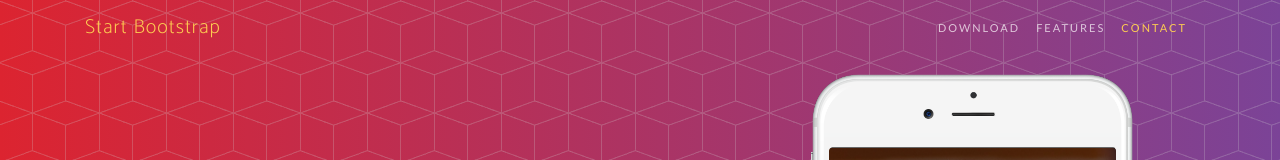
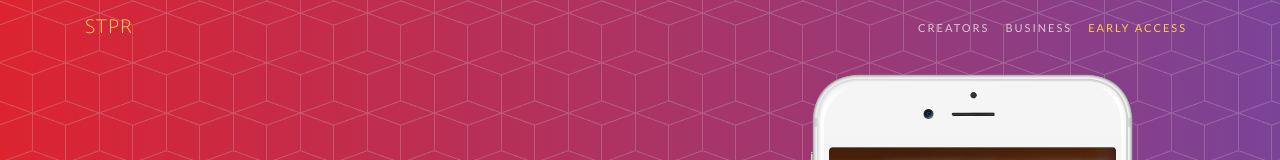
Before and after one commit to SnowdogApps/galileo, a website with bundled scripts: page index.html in a window 1280 px wide. Shown: the top 160 px of the page. Built offline with nearby package versions, Linux system fonts and the light colour scheme; a web font is replaced by a local one.

Commit message:
changing navigation bar

```diff
--- a/index.html
+++ b/index.html
@@ -33,7 +33,7 @@
   <!-- Navigation -->
   <nav class="navbar navbar-expand-lg navbar-light fixed-top" id="mainNav">
     <div class="container">
-      <a class="navbar-brand js-scroll-trigger" href="#page-top">Start Bootstrap</a>
+      <a class="navbar-brand js-scroll-trigger" href="#page-top">STPR</a>
       <button class="navbar-toggler navbar-toggler-right" type="button" data-toggle="collapse" data-target="#navbarResponsive" aria-controls="navbarResponsive" aria-expanded="false" aria-label="Toggle navigation">
         Menu
         <i class="fas fa-bars"></i>
@@ -41,13 +41,13 @@
       <div class="collapse navbar-collapse" id="navbarResponsive">
         <ul class="navbar-nav ml-auto">
           <li class="nav-item">
-            <a class="nav-link js-scroll-trigger" href="#download">Download</a>
+            <a class="nav-link js-scroll-trigger" href="#download">Creators</a>
           </li>
           <li class="nav-item">
-            <a class="nav-link js-scroll-trigger" href="#features">Features</a>
+            <a class="nav-link js-scroll-trigger" href="#features">Business</a>
           </li>
           <li class="nav-item">
-            <a class="nav-link js-scroll-trigger" href="#contact">Contact</a>
+            <a class="nav-link js-scroll-trigger" href="#contact">Early Access</a>
           </li>
         </ul>
       </div>
```
